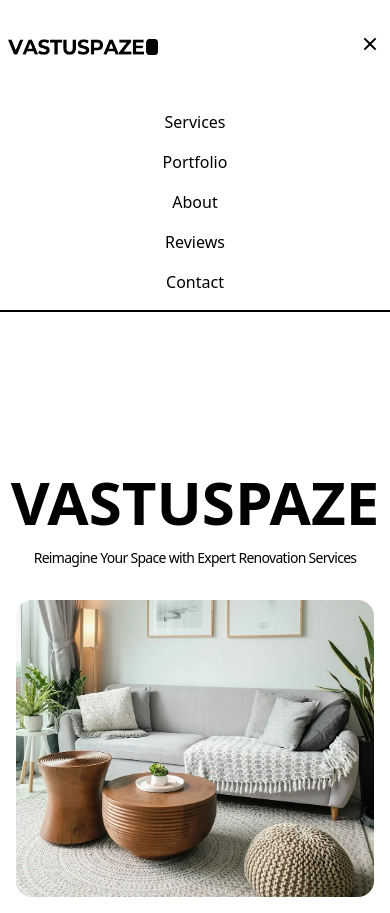
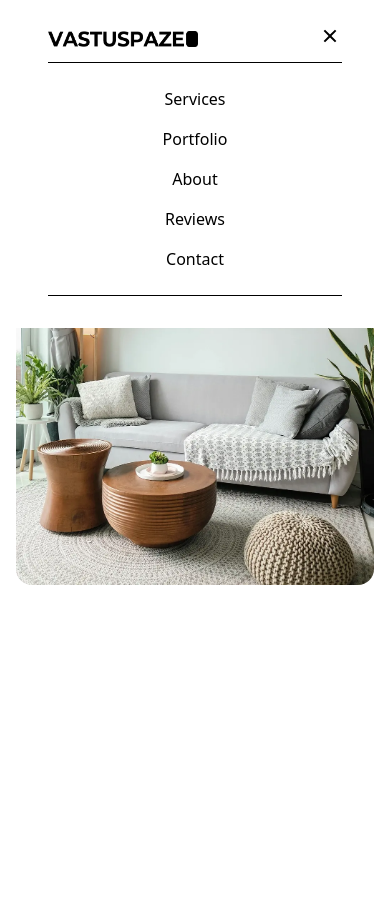
Before and after one commit to 7alexandree7/vastu-spaze, a React (Vite) app: page / in a window 390 px wide. Both pictures are taken after a click on the button "Open". After the commit the page ends 844 px from the top, so only its background shows below. Built offline with nearby package versions, Linux system fonts and the light colour scheme.

Commit message:
ajustes navbar

```diff
--- a/src/Components/NavBar/NavBar.jsx
+++ b/src/Components/NavBar/NavBar.jsx
@@ -4,46 +4,55 @@ import { RiCloseLine, RiMenu3Line } from "@remixicon/react";
 import { LINKS } from "../../Consts/index"
 
 const NavBar = () => {
-
     const [isOpen, setIsopen] = useState(false);
 
-    const toogleMenu = () => {
+    const toggleMenu = () => {
         setIsopen(!isOpen);
-    }
+    };
 
     return (
-        <nav className="border-b-2 ">
-            <div className="flex justify-between items-center py-8">
+        <nav className=" w-full fixed top-0 left-0 bg-white z-50 py-6 px-12">
+            <div className="flex justify-between items-center ">
+                <a href="#">
+                    <img width={150} height={150} src={logo} alt="logo" />
+                </a>
 
-                <div className="pl-2">
-                    <a href="#">
-                        <img width={150} height={150} src={logo} alt="logo" />
-                    </a>
-                </div>
 
                 <div className="md:hidden">
-                    <button className="cursor-pointer text-2xl pr-2 focus:outline-none" onClick={toogleMenu} aria-label={isOpen ? "Close menu" : "Open"}>
+                    <button
+                        className="cursor-pointer text-2xl focus:outline-none"
+                        onClick={toggleMenu}
+                        aria-label={isOpen ? "Close menu" : "Open"}
+                    >
                         {isOpen ? <RiCloseLine /> : <RiMenu3Line />}
                     </button>
                 </div>
 
-                <div className="hidden md:flex space-x-8 md:space-x-4 pr-2">
+                {/* Links Desktop */}
+                <div className="hidden md:flex space-x-8 md:space-x-4">
                     {LINKS.map((link, index) => (
                         <a key={index} href={link.link}>{link.name}</a>
                     ))}
                 </div>
             </div>
 
+
             {isOpen && (
-                <div className="md:hidden flex flex-col items-center space-y-4 py-4">
+
+                <div className="w-full bg-white md:hidden flex flex-col items-center space-y-4 py-6 border-t-1 border-b-1 my-2">
                     {LINKS.map((link, index) => (
-                        <a key={index} href={link.link}>{link.name}</a>
+                        <a
+                            key={index}
+                            href={link.link}
+                            onClick={() => setIsopen(false)} // fecha ao clicar
+                        >
+                            {link.name}
+                        </a>
                     ))}
                 </div>
             )}
+        </nav>
+    );
+};
 
-        </nav>
-    )
-}
-
-export default NavBar
+export default NavBar;
```
